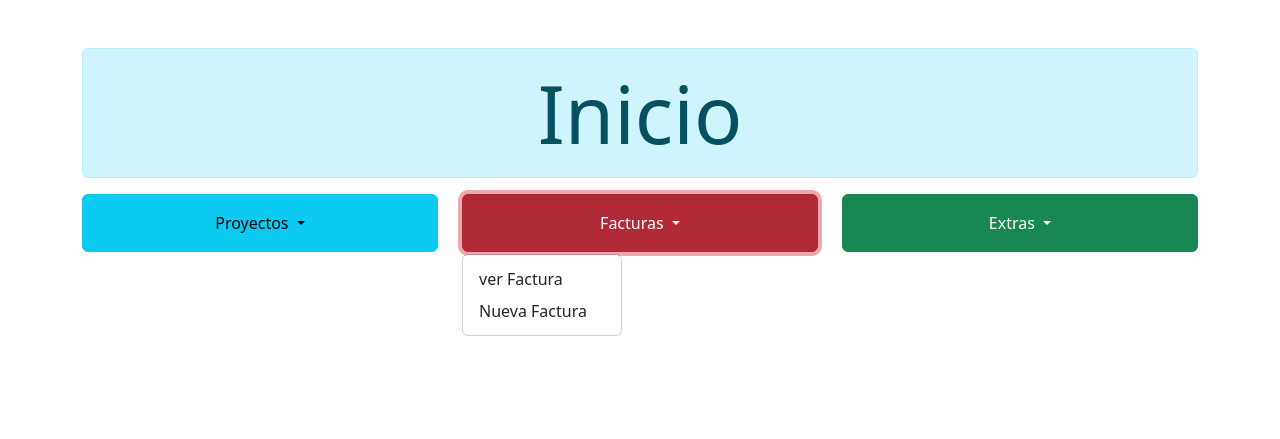
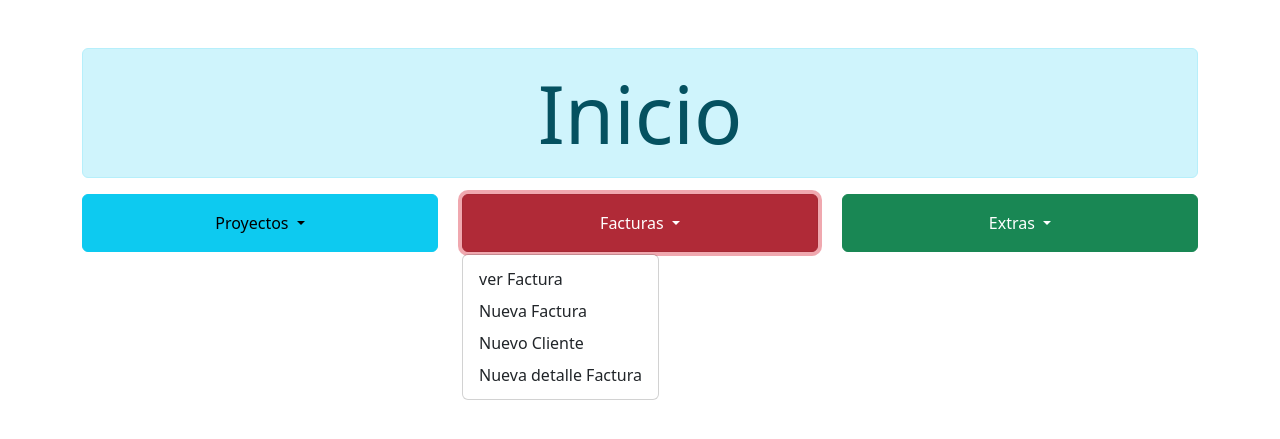
Before and after one commit to DarthSeveros/caba-as, a Django app: page /menu/ in a window 1280 px wide, after a click on "Facturas". Shown: the top 439 px of the page. Run offline with Django 4.2, Linux system fonts and the light colour scheme; the visitor is signed in with stand-in values (Sample User, id 1); some libraries are stand-ins or nearby versions.

Commit message:
Update menu_principal.html

```diff
--- a/cabain/templates/menu_principal.html
+++ b/cabain/templates/menu_principal.html
@@ -20,6 +20,8 @@
         <ul class="dropdown-menu">
             <li><a href="{% url 'listado_factura' %}" class="dropdown-item" type="button">ver Factura</a></li>
             <li><a href="{% url 'crear_factura' %}" class="dropdown-item" type="button">Nueva Factura</a></li>
+            <li><a href="{% url 'crear_cliente' %}" class="dropdown-item" type="button">Nuevo Cliente</a></li>
+            <li><a href="{% url 'crear_detalle_factura' %}" class="dropdown-item" type="button">Nueva detalle Factura</a></li>
         </ul>
     </div>
     <div class="col">
```
